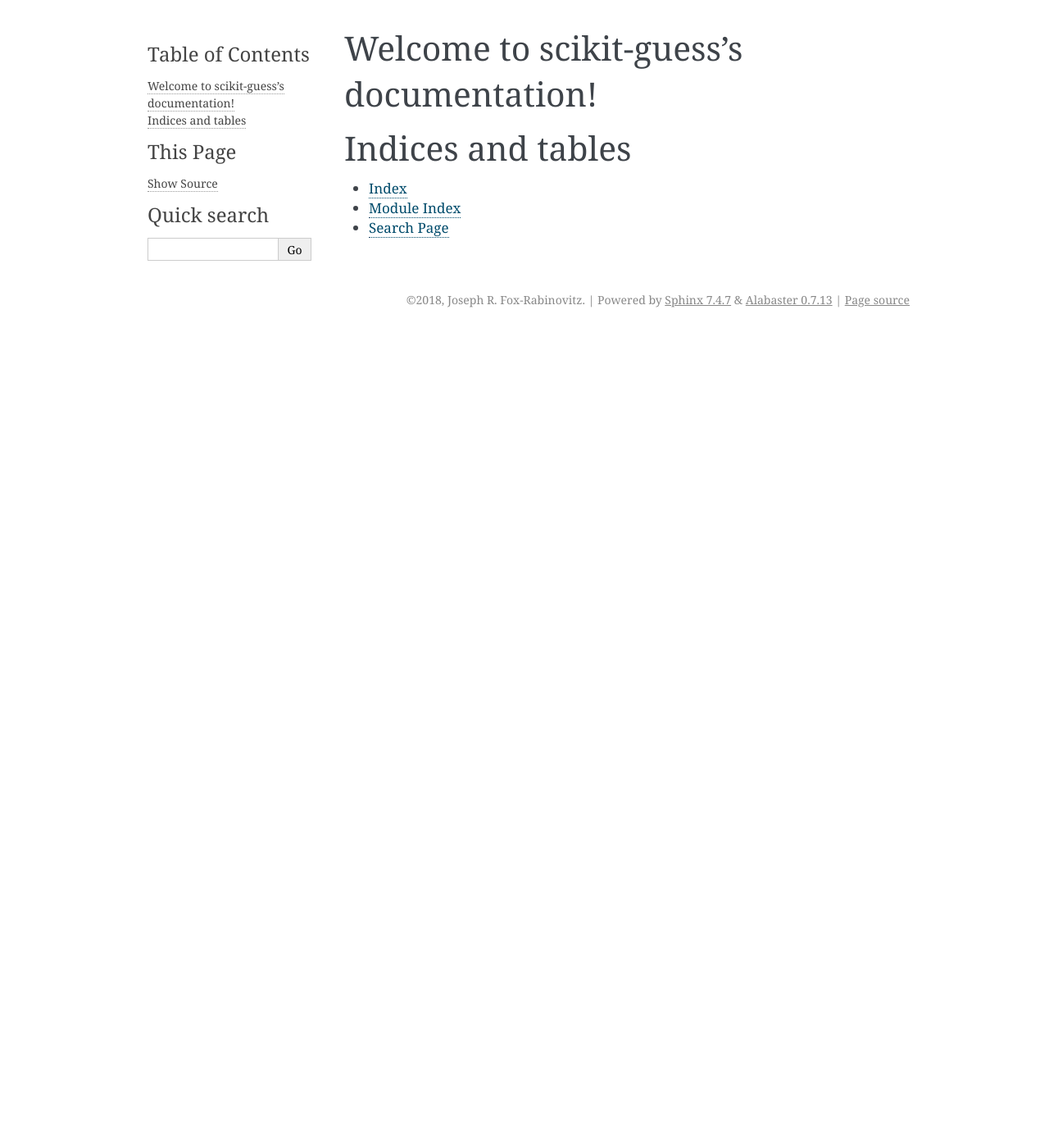
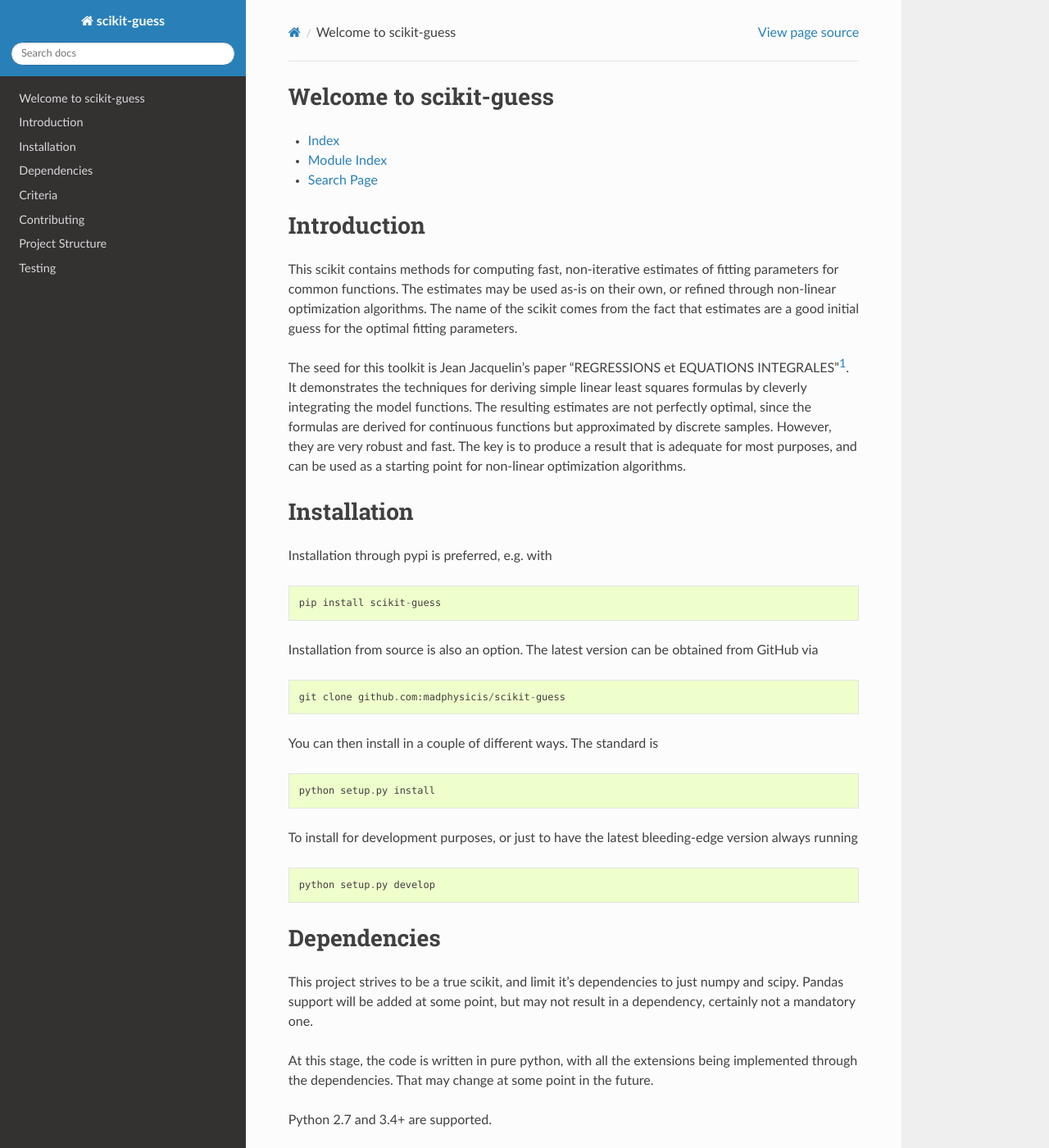
Before and after one commit to madphysicist/scikit-guess, a Sphinx documentation site: the page built from doc/index.rst, in a window 1280 px wide and 1400 px high. Shown: the whole window at 82% size. Built offline with Sphinx 7.4.7 and the Read the Docs theme 2.0.0, drawn with Linux system fonts in a browser that asks for light colours; formulas are drawn with MathJax 3; some of the changed text lies outside the part shown.

Commit message:
DOC: Added basic documentation pages

```diff
--- a/doc/conf.py
+++ b/doc/conf.py
@@ -47,6 +47,7 @@
     'sphinx.ext.imgmath',
     'sphinx.ext.ifconfig',
     'sphinx.ext.viewcode',
+    'sphinx.ext.napoleon'
 ]
 
 # Add any paths that contain templates here, relative to this directory.
@@ -82,7 +83,12 @@
 # The theme to use for HTML and HTML Help pages.  See the documentation for
 # a list of builtin themes.
 #
-html_theme = 'alabaster'
+try:
+    import sphinx_rtd_theme
+except ImportError:
+    html_theme = 'alabaster'
+else:
+    html_theme = 'sphinx_rtd_theme'
 
 # Theme options are theme-specific and customize the look and feel of a theme
 # further.  For a list of options available for each theme, see the
--- a/doc/index.rst
+++ b/doc/index.rst
@@ -1,20 +1,145 @@
-.. scikit-guess documentation master file, created by
-   sphinx-quickstart on Thu Aug 23 15:05:02 2018.
-   You can adapt this file completely to your liking, but it should at least
-   contain the root `toctree` directive.
-
-Welcome to scikit-guess's documentation!
-========================================
+Welcome to scikit-guess
+=======================
 
 .. toctree::
    :maxdepth: 2
    :caption: Contents:
 
 
-
-Indices and tables
-==================
-
 * :ref:`genindex`
 * :ref:`modindex`
 * :ref:`search`
+
+
+Introduction
+============
+
+This scikit contains methods for computing fast, non-iterative estimates of
+fitting parameters for common functions. The estimates may be used as-is on
+their own, or refined through non-linear optimization algorithms. The name of
+the scikit comes from the fact that estimates are a good initial guess for the
+optimal fitting parameters.
+
+The seed for this toolkit is Jean Jacquelin's paper "REGRESSIONS et EQUATIONS
+INTEGRALES"\ [1]_. It demonstrates the techniques for deriving simple linear
+least squares formulas by cleverly integrating the model functions. The
+resulting estimates are not perfectly optimal, since the formulas are derived for
+continuous functions but approximated by discrete samples. However, they are
+very robust and fast. The key is to produce a result that is adequate for most
+purposes, and can be used as a starting point for non-linear optimization
+algorithms.
+
+
+Installation
+============
+
+Installation through pypi is preferred, e.g. with ::
+
+    pip install scikit-guess
+
+Installation from source is also an option. The latest version can be obtained
+from GitHub via ::
+
+    git clone github.com:madphysicis/scikit-guess
+
+You can then install in a couple of different ways. The standard is ::
+
+    python setup.py install
+
+To install for development purposes, or just to have the latest bleeding-edge
+version always running ::
+
+    python setup.py develop
+
+
+Dependencies
+============
+
+This project strives to be a true scikit, and limit it's dependencies to just
+numpy and scipy. Pandas support will be added at some point, but may not result
+in a dependency, certainly not a mandatory one.
+
+At this stage, the code is written in pure python, with all the extensions being
+implemented through the dependencies. That may change at some point in the
+future.
+
+Python 2.7 and 3.4+ are supported.
+
+Building the documentation requires sphinx.
+
+
+Criteria
+========
+
+The algorithms presented in this scikit have two main criteria:
+
+1. Fast
+2. Non-iterative
+
+Algorithms that provide a fast, non-iterative fit to functions that would
+otherwise require non-linear fitting are welcome here. One required test is that
+the function works faster than `scipy.optimize.curve_fit`.
+
+While algorithms should yield good results, they do not need to be completely
+optimal. The main criterion for accuracy is that the result can be used as a
+good initial guess for a non-linear optimization method. As a consequece, some
+of the algorithms provided by this scikit are good candidates for the `guess`
+methods of corresponding models in `lmfit`.
+
+All the functions that are *currently* supported are one dimensional, but that
+is not a requirement.
+
+
+Contributing
+============
+
+If you have an idea or would like to correct something, please submit an
+`issue <https://github.com/madphysicist/scikit-guess/issues>`_, or a
+`pull request <https://github.com/madphysicist/scikit-guess/pulls>`_.
+
+If you have questions or are not sure if something is a bug, feel free to submit
+an issue, or ask a question tagged ``scikit-guess`` on
+`Stack Overflow <https://stackoverflow.com/>`_.
+
+This scikit is still in early stages, so please provide all the criticism and
+advice you can. Any support at all is welcome. In particular, the following
+areas would be appreciated:
+
+- pandas support
+- Proper testing setup (e.g. TravisCI, Appveyor)
+- Pointing out anything that is missing
+- Adding new algorithms
+
+
+Project Structure
+=================
+
+Each fitting algorithm resides in its own module. All the functions get imported
+into the base `skg` namespace. Each module should contain a function called
+`model` that applies the fitting parameters to a given set of x-values, either
+raveled or along a particular axis (assuming the function is 1D). Multiple
+algorithms that fit to the same model can live in the same module.
+
+
+Testing
+=======
+
+Testing is semi-automated (still WIP). All the modules containing a fitting
+function and a model will be tested against randomly generated inputs, and
+checked for speed and quality. The quality of each algorithm will be assessed
+based on these tests. Quality has three categories: speed, accuracy and
+usefulness.
+
+- Speed is a benchmark against `scipy.optimize.curve_fit`.
+- Accuracy is checked by making sure that the fit is within reasonable bounds of
+  the values computed by `scipy.optimize.curve_fit`. Reasonableness is a
+  function of the analytically derived partial derivatives of the model with
+  respect to the parameters.
+- Usefulness is a measure of how many iterations `scipy.optimize.curve_fit`
+  saves by using the algorithm as an initial guess.
+
+
+.. rubric:: Footnotes
+
+.. [1] Jacquelin, Jean. "REGRESSIONS Et EQUATIONS INTEGRALES", pp. 15–18.,
+   Available online https://www.scribd.com/doc/14674814/Regressions-et-equations-integrales
```
Also changed, not shown: README.md (added, +8 -0 lines).
